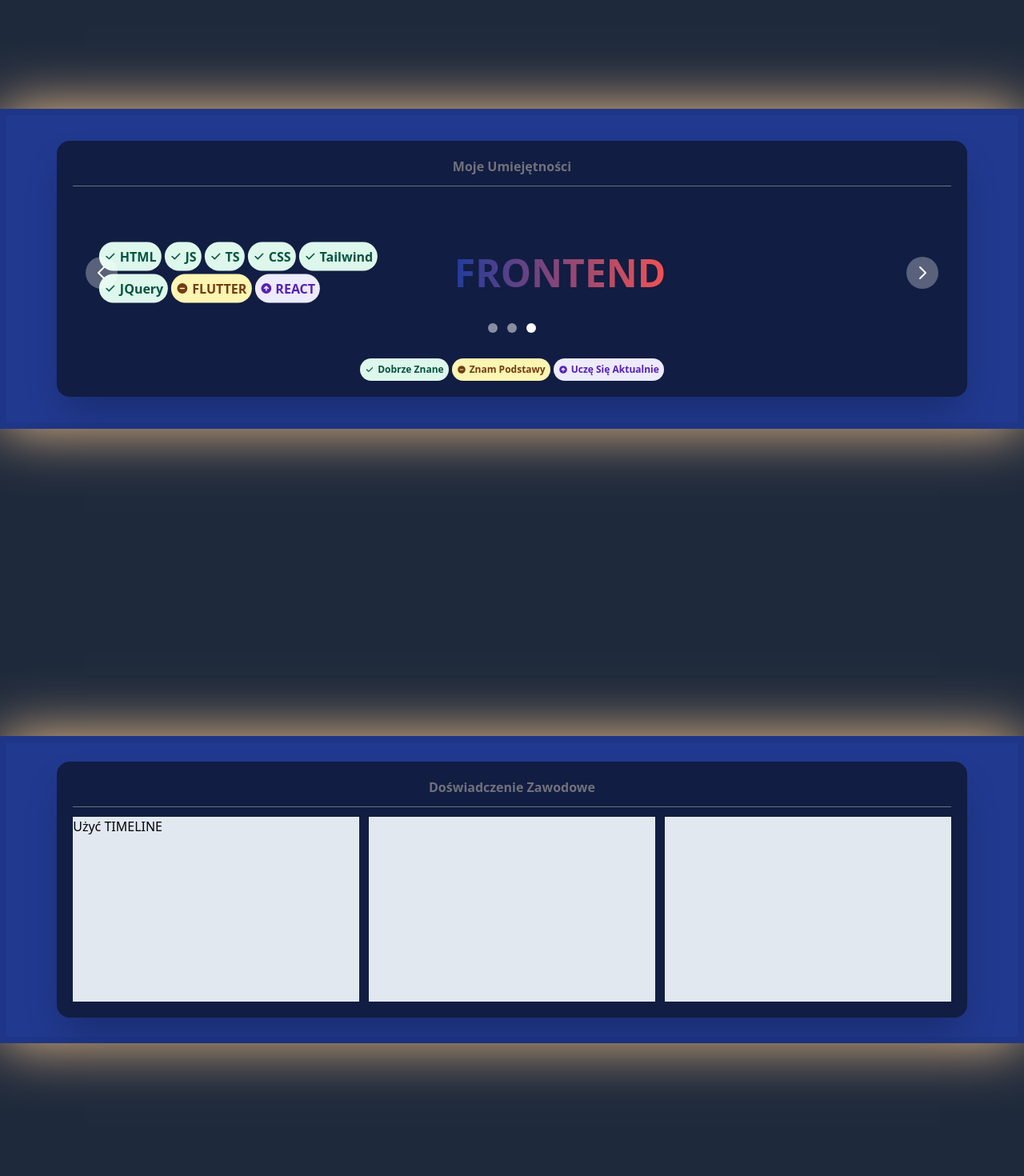
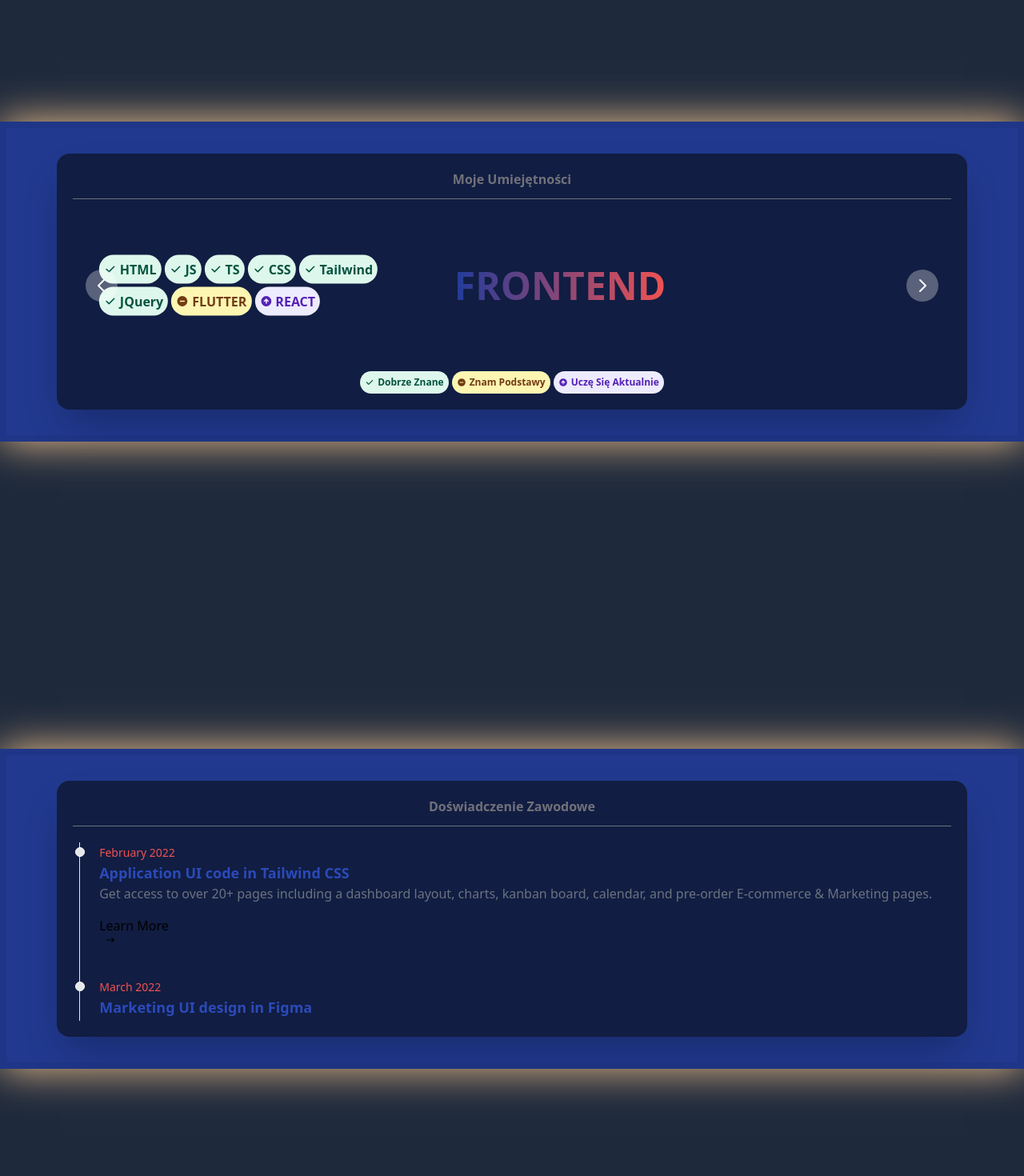
Before and after one commit to qiotrek/TicketSwApp, a React (Create React App) app: page / in a window 1280 px wide. Shown: the part 800-2270 px from the top of the page at 80% size. Built offline with nearby package versions, Linux system fonts and the light colour scheme.

Commit message:
myWorkTimeline not Finish, mainCards restyle

```diff
--- a/src/App.tsx
+++ b/src/App.tsx
@@ -4,9 +4,9 @@ import LanguageChangeHook from './Hooks/LanguageChange';
 import './App.css';
 import { useEffect, useState } from 'react';
 import { Turn as Hamburger } from 'hamburger-react'
-import { Badge, Card, Carousel, Footer } from 'flowbite-react';
+import { Badge, Card, Carousel, Footer, Timeline } from 'flowbite-react';
 import myPhoto from './assets/myPhoto.jpg';
-import { HiCheck, HiArrowCircleUp,HiMinusCircle } from 'react-icons/hi';
+import { HiCheck, HiArrowCircleUp,HiMinusCircle,HiArrowNarrowRight } from 'react-icons/hi';
 
 
 function App() {
@@ -65,8 +65,8 @@ function App() {
 
       <div id="bg" className="min-h-screen gap-64 relative top-14 items-center bg-cover justify-center " >
         {/* ABOUT */}
-        <div id='aboutMe' className="flex relative z-5 max-h-[80%] min-h-96 flex-row my-96 mt-28 bg-[#213b9be1] shadow-[0px_0px_70px_#f8c78f] border-8 border-solid border-black border-opacity-5 gap-10 justify-center content-center max-md:flex-col max-md:gap-3 ">
-            <div className={`flex flex-col  gap-3 bg-[#111d42] my-auto p-5 w-[90%] h-96 max-h-80 min-h-44 shadow-2xl border-solid rounded-2xl max-md:w-[70%] max-md:mx-auto max-md:my-8 max-md:h-56`}>
+        <div id='aboutMe' className="flex relative z-5 max-h-[90%] min-h-[60%] flex-row my-96 mt-28 bg-[#213b9be1] shadow-[0px_0px_50px_#f8c78f] border-8 border-solid border-black border-opacity-5 gap-10 justify-center content-center max-md:flex-col max-md:gap-3 ">
+            <div className={`flex flex-col  gap-3 bg-[#111d42] m-8 p-5 w-[90%] h-96 max-h-80 min-h-44 shadow-2xl border-solid rounded-2xl max-md:w-[70%] max-md:mx-auto max-md:my-8 max-md:h-56`}>
                 <h1 className="dictionaryText size-auto font-bold mibold text-center text-zinc-500">O Mnie</h1>
               <div className="border-t border-gray-500 items-center"></div>
 
@@ -103,11 +103,11 @@ function App() {
         </div>
 
         {/* MOJE UMIEJĘTNOŚCI */}
-        <div id='mySkills' className="flex relative z-5 max-h-[90%] min-h-[60%] flex-row my-96 mt-28 bg-[#213b9be1] shadow-[0px_0px_70px_#f8c78f] border-8 border-solid border-black border-opacity-5 gap-10 justify-center content-center max-md:flex-col max-md:gap-3 ">
+        <div id='mySkills' className="flex relative z-5 max-h-[90%] min-h-[60%] flex-row my-96 mt-28 bg-[#213b9be1] shadow-[0px_0px_50px_#f8c78f] border-8 border-solid border-black border-opacity-5 gap-10 justify-center content-center max-md:flex-col max-md:gap-3 ">
             <div className={`flex flex-col  gap-3 bg-[#111d42] m-8 p-5 w-[90%] h-96 max-h-80 min-h-44 shadow-2xl border-solid rounded-2xl max-md:w-[70%] max-md:mx-auto max-md:my-8 max-md:h-56`}>
                 <h1 className="dictionaryText size-auto font-bold mibold text-center text-zinc-500">Moje Umiejętności</h1>
               <div className="border-t border-gray-500 items-center"></div>
-              <Carousel>
+              <Carousel indicators={false}>
                 <div className="h-[100%] w-[70%]  flex">
                   <div className='m-auto flex flex-wrap w-[50%] gap-1'>
                     <Badge size="l" color="success" icon={HiCheck}>HTML</Badge>
@@ -165,25 +165,57 @@ function App() {
         </div>
 
         {/* DOŚWIACZENIE ZAWODOWE */}
-        <div id='myExperience' className="flex relative z-5 max-h-[80%] min-h-96 flex-row my-96 mt-28 bg-[#213b9be1] shadow-[0px_0px_70px_#f8c78f] border-8 border-solid border-black border-opacity-5 gap-10 justify-center content-center max-md:flex-col max-md:gap-3 ">
-          <div className={`flex flex-col  gap-3 bg-[#111d42] my-auto p-5 w-[90%] h-96 max-h-80 min-h-44 shadow-2xl border-solid rounded-2xl max-md:w-[70%] max-md:mx-auto max-md:my-8 max-md:h-56`}>
-              <h1 className="dictionaryText size-auto font-bold mibold text-center text-zinc-500">Doświadczenie Zawodowe</h1>
+        <div id='myExperience' className="flex relative z-5 max-h-[90%] min-h-[60%] flex-row my-96 mt-28 bg-[#213b9be1] shadow-[0px_0px_50px_#f8c78f] border-8 border-solid border-black border-opacity-5 gap-10 justify-center content-center max-md:flex-col max-md:gap-3 ">
+          <div className={`flex flex-col  gap-3 bg-[#111d42] m-8 p-5 w-[90%] h-96 max-h-80 min-h-44 shadow-2xl border-solid rounded-2xl max-md:w-[70%] max-md:mx-auto max-md:my-8 max-md:h-56`}>
+            <h1 className="dictionaryText size-auto font-bold mibold text-center text-zinc-500">Doświadczenie Zawodowe</h1>
             <div className="border-t border-gray-500 items-center"></div>
-
-              <div className='flex gap-3 w-[100%] h-[100%]'>
-                <div className='bg-slate-200 w-1/3 h-100%'> Użyć TIMELINE</div>
-                <div className='bg-slate-200 w-1/3 h-100%'></div>
-                <div className='bg-slate-200 w-1/3 h-100%'></div>
+            <div className='flex flex-col overflow-y-scroll no-scrollbar p-2'>
+              <Timeline>
+                  <Timeline.Item>
+                    <Timeline.Point />
+                    <Timeline.Content>
+                      <Timeline.Time className='text-red-500'>February 2022</Timeline.Time>
+                      <Timeline.Title className='text-[#2e50cae1]'>Application UI code in Tailwind CSS</Timeline.Title>
+                      <Timeline.Body>
+                        Get access to over 20+ pages including a dashboard layout, charts, kanban board, calendar, and pre-order
+                        E-commerce & Marketing pages.
+                      </Timeline.Body>
+                      <button color="gray">
+                        Learn More
+                        <HiArrowNarrowRight className="ml-2 h-3 w-3" />
+                      </button>
+                    </Timeline.Content>
+                  </Timeline.Item>
+                  <Timeline.Item>
+                    <Timeline.Point />
+                    <Timeline.Content>
+                      <Timeline.Time className='text-red-500'>March 2022</Timeline.Time>
+                      <Timeline.Title className='text-[#2e50cae1]'>Marketing UI design in Figma</Timeline.Title>
+                      <Timeline.Body>
+                        All of the pages and components are first designed in Figma and we keep a parity between the two versions
+                        even as we update the project.
+                      </Timeline.Body>
+                    </Timeline.Content>
+                  </Timeline.Item>
+                  <Timeline.Item>
+                    <Timeline.Point />
+                    <Timeline.Content>
+                      <Timeline.Time className='text-red-500'>April 2022</Timeline.Time>
+                      <Timeline.Title className='text-[#2e50cae1]'>E-Commerce UI code in Tailwind CSS</Timeline.Title>
+                      <Timeline.Body>
+                        Get started with dozens of web components and interactive elements built on top of Tailwind CSS.
+                      </Timeline.Body>
+                    </Timeline.Content>
+                  </Timeline.Item>
+                </Timeline>
               </div>
-
           </div>
         </div>
 
 
         {/* KONTAKT */}
-
-        <div id='contactCard' className="flex relative z-5 max-h-[70%] min-h-96 flex-row my-96 mt-28 bg-[#213b9be1] shadow-[0px_0px_70px_#f8c78f] border-8 border-solid border-black border-opacity-5 gap-10 justify-center content-center max-md:flex-col max-md:gap-3 ">
-          <div className={`flex flex-col gap-3 bg-[#111d42] my-auto p-5 w-[80%] h-72 max-h-80 min-h-44 shadow-2xl border-solid rounded-2xl max-md:w-[70%] max-md:mx-auto max-md:my-8 max-md:h-56`}>
+        <div id='contactCard' className="flex relative z-5 max-h-[90%] min-h-[60%] flex-row my-96 mt-28 bg-[#213b9be1] shadow-[0px_0px_50px_#f8c78f] border-8 border-solid border-black border-opacity-5 gap-10 justify-center content-center max-md:flex-col max-md:gap-3 ">
+          <div className={`flex flex-col gap-3 bg-[#111d42] m-8 p-5 w-[80%] h-72 max-h-80 min-h-44 shadow-2xl border-solid rounded-2xl max-md:w-[70%] max-md:mx-auto max-md:my-8 max-md:h-56`}>
               <h1 className="dictionaryText size-auto font-bold mibold text-center text-zinc-500">Kontakt</h1>
               <div className="border-t border-gray-500 items-center"></div>
               <div className='flex flex-row mx-auto gap-20 items-center justify-center'>
```
